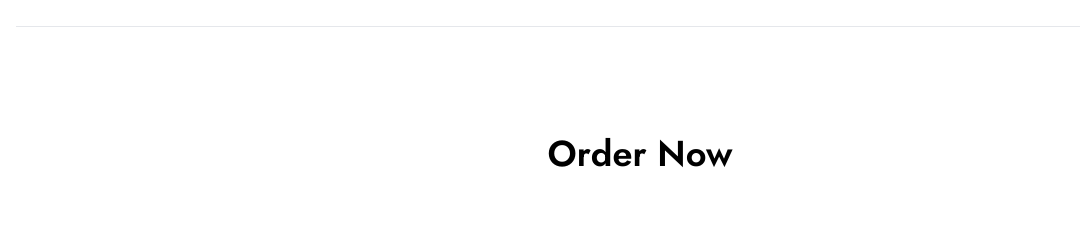
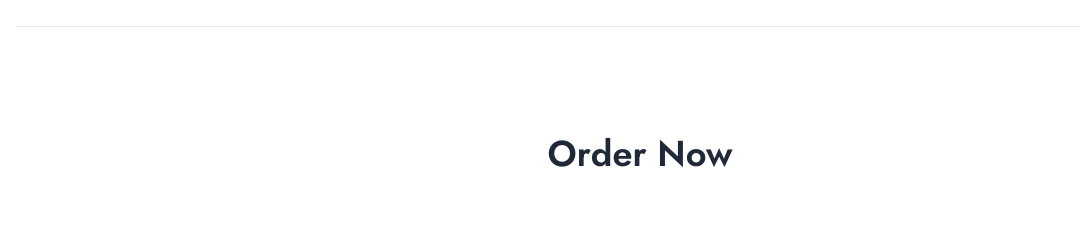
Before and after one commit to mishuk09/Ecommerce, a plain HTML site: page Product_landing/landing.html in a window 1280 px wide. Shown: the part 2120-2351 px from the top of the page, without its empty margins (0-1080 px from the left). Drawn offline with nearby package versions, Linux system fonts and the light colour scheme; files that its build step writes are made by us from their sources; files whose address does not match are found by name; a web font is replaced by a local one.

```diff
--- a/Product_landing/landing.html
+++ b/Product_landing/landing.html
@@ -1569,7 +1569,7 @@
         <div class="container  ">
             <div class="row">
                 <div class="col-md-12">
-                    <h4 class="text-[36px] font-semibold"> Order Now </h4>
+                    <h4 class="text-[36px] text-gray-800 font-semibold"> Order Now </h4>
                 </div>
             </div>
         </div>
```
